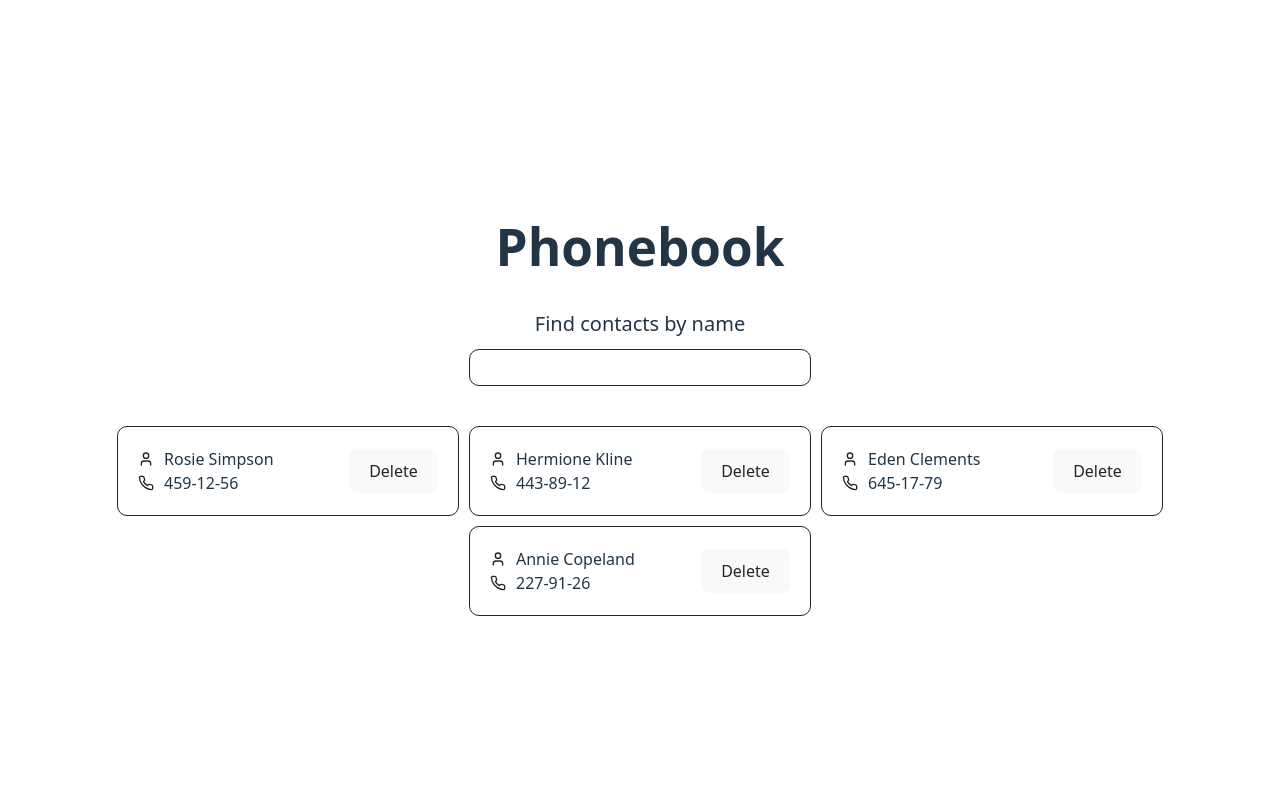
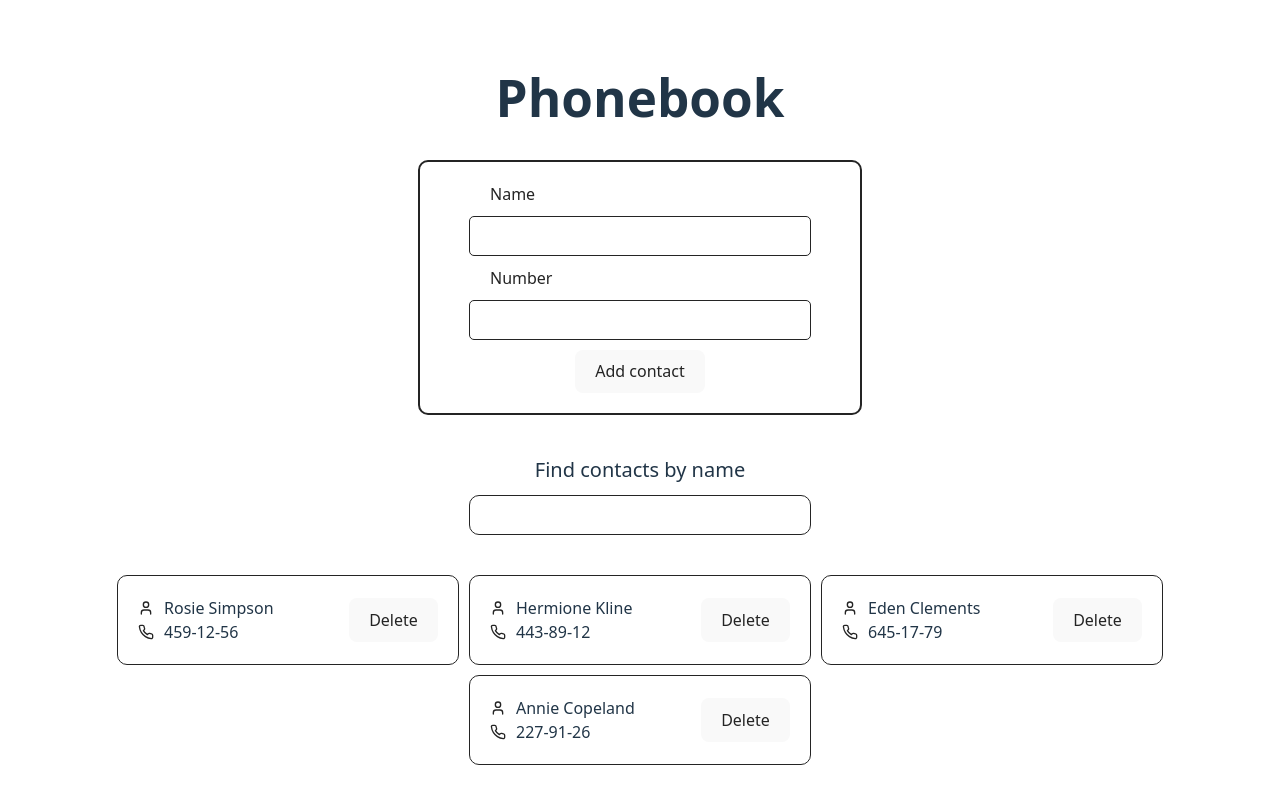
Before and after one commit to ihorborys/goit-neo-react-hw-module3, a React (Vite) app: page / in a window 1280 px wide. Built offline with nearby package versions, Linux system fonts and the light colour scheme.

Commit message:
Added add contact functionality - step 3

```diff
--- a/package.json
+++ b/package.json
@@ -13,7 +13,8 @@
     "formik": "^2.4.6",
     "react": "^19.0.0",
     "react-dom": "^19.0.0",
-    "react-icons": "^5.5.0"
+    "react-icons": "^5.5.0",
+    "uuid": "^11.1.0"
   },
   "devDependencies": {
     "@eslint/js": "^9.22.0",
--- a/src/App.css
+++ b/src/App.css
@@ -6,20 +6,17 @@
 
 .container {
     margin: 0 auto;
-    padding: 40px;
     max-width: 320px;
 }
 
 @media screen and (min-width: 768px) {
     .container {
-        padding: 60px;
         max-width: 768px;
     }
 }
 
 @media screen and (min-width: 1280px) {
     .container {
-        padding: 80px;
         max-width: 1280px;
     }
 }
--- a/src/App.jsx
+++ b/src/App.jsx
@@ -7,19 +7,24 @@ import { useState } from "react";
 
 function App() {
   const [contacts, setContacts] = useState(defaultContacts);
-
   const [search, setSearch] = useState("");
 
-  const searchedContacts = contacts.filter((contact) =>
+  const addContact = (newContact) => {
+    setContacts((contacts) => {
+      return [...contacts, newContact];
+    });
+  };
+
+  const searchContact = contacts.filter((contact) =>
     contact.name.toLowerCase().includes(search.toLowerCase()),
   );
   return (
     <>
       <div className={"container"}>
         <h1>Phonebook</h1>
-        <ContactForm />
-        <SearchBox filter={search} setSearch={setSearch} />
-        <ContactList searchedContacts={searchedContacts} />
+        <ContactForm onAddContact={addContact} />
+        <SearchBox search={search} setSearch={setSearch} />
+        <ContactList onSearchContact={searchContact} />
       </div>
     </>
   );
--- a/src/components/ContactForm/ContactForm.jsx
+++ b/src/components/ContactForm/ContactForm.jsx
@@ -1,5 +1,45 @@
-const ContactForm = () => {
+import { Field, Form, Formik } from "formik";
+import styles from "./ContactForm.module.css";
+import { v4 as generatedId } from "uuid";
 
-}
+const ContactForm = ({ onAddContact }) => {
+  const handleSubmit = (value) => {
+    onAddContact({
+      id: generatedId(),
+      name: value.name,
+      number: value.number,
+    });
+  };
 
-export default ContactForm
+  return (
+    <Formik initialValues={{}} onSubmit={handleSubmit}>
+      <div className={styles.container}>
+        <Form className={styles.form}>
+          <label className={styles.label} htmlFor="name">
+            Name
+          </label>
+          <Field
+            className={styles.field}
+            id="name"
+            type="text"
+            name="name"
+          ></Field>
+          <label className={styles.label} htmlFor="number">
+            Number
+          </label>
+          <Field
+            className={styles.field}
+            id="number"
+            type="text"
+            name="number"
+          ></Field>
+          <button className={styles.button} type="submit">
+            Add contact
+          </button>
+        </Form>
+      </div>
+    </Formik>
+  );
+};
+
+export default ContactForm;
--- a/src/components/ContactForm/ContactForm.module.css
+++ b/src/components/ContactForm/ContactForm.module.css
@@ -0,0 +1,43 @@
+.container {
+    display: flex;
+    justify-content: center;
+    align-items: center;
+}
+
+.form {
+    display: flex;
+    flex-direction: column;
+    justify-content: center;
+    align-items: center;
+    border: 2px solid var(--primary-color);
+    border-radius: 10px;
+    width: 400px;
+    color: var(--primary-color);
+    margin-bottom: 40px;
+    padding: 10px 20px;
+}
+
+.label {
+    padding: 10px 20px;
+    width: 300px;
+    text-align: start;
+    font-weight: 500;
+}
+
+.field {
+    width: 300px;
+    padding: 10px 20px;
+    border: 1px solid var(--primary-color);
+    border-radius: 5px;
+    font-size: 16px;
+    /*margin-bottom: 10px;*/
+}
+
+.button {
+    margin: 10px;
+    color: var(--primary-color);
+}
+
+.button:hover {
+    border: 1px solid var(--primary-color);
+}
--- a/src/components/ContactList/ContactList.jsx
+++ b/src/components/ContactList/ContactList.jsx
@@ -1,10 +1,10 @@
 import styles from "./ContactList.module.css";
 import Contact from "../Contact/Contact.jsx";
 
-const ContactList = ({ searchedContacts }) => {
+const ContactList = ({ onSearchContact }) => {
   return (
     <ul className={styles.list}>
-      {searchedContacts.map((contact) => (
+      {onSearchContact.map((contact) => (
         <li key={contact.id}>
           <Contact name={contact.name} number={contact.number} />
         </li>
--- a/src/components/SearchBox/SearchBox.module.css
+++ b/src/components/SearchBox/SearchBox.module.css
@@ -17,4 +17,5 @@
     width: 300px;
     border: 1px solid var(--primary-color);
     border-radius: 10px;
+    font-size: 16px;
 }
```
Also changed, not shown: 1 other file (tests, documents, lock files or other folders).
